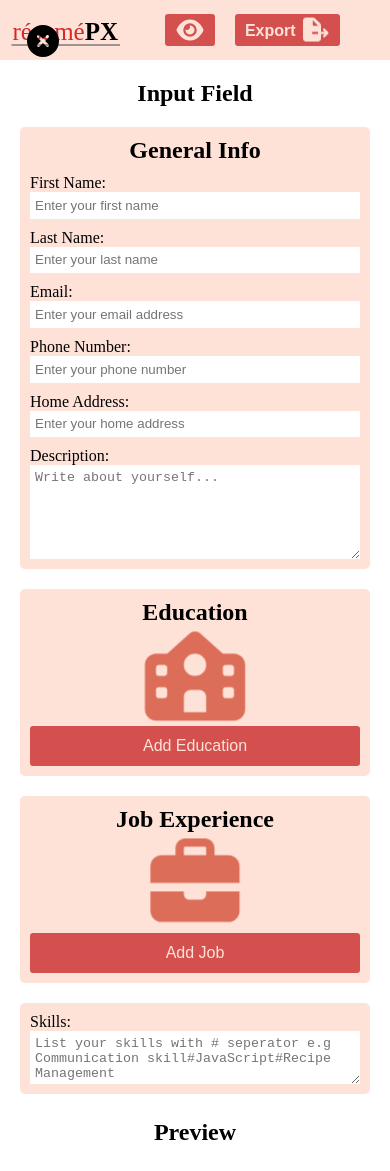
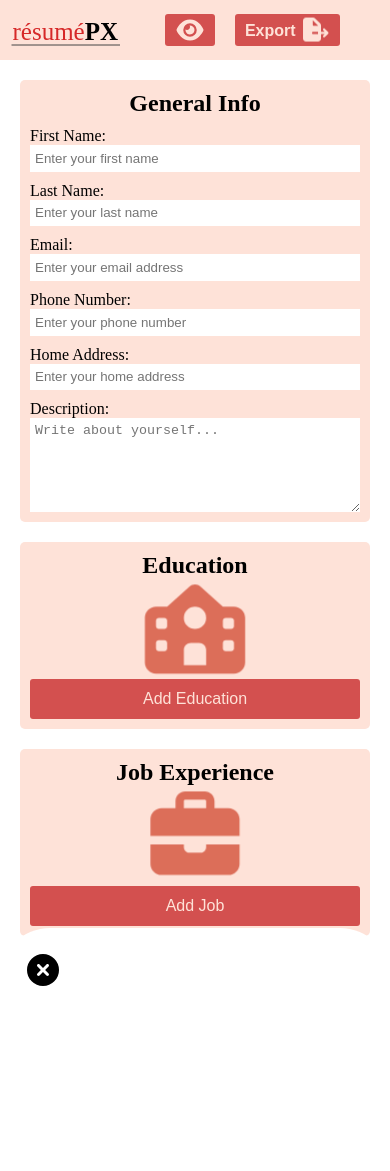
Before and after one commit to TipDevs/resumePX, a React (Vite) app: page / in a window 390 px wide. After the commit the page ends 1067 px from the top, so only its background shows below. Built offline with nearby package versions, Linux system fonts and the light colour scheme.

Commit message:
style: add new layout design for mobile and desktop version

```diff
--- a/src/styles/FormSection.css
+++ b/src/styles/FormSection.css
@@ -6,6 +6,7 @@
   align-items: center;
   flex: 1;
   flex-basis: 350px;
+  position: relative;
 }
 section#general,
 section#education,
@@ -87,3 +88,17 @@ section > #jobs_list_table > #jobs_list > ul > li > ul {
     color: #fee2d8ff;
     flex: 2.5;
 }
+
+@media(max-width: 768px) {
+  #input_field > h2 {
+    display: none;
+  }
+
+  #input_field.on_preview{
+    filter: blur(10);
+    background-color: rgba(254, 226, 216, 0.452);
+  }
+  #input_field.on_preview > * {
+    visibility: hidden;
+  }
+}
--- a/src/styles/Header.css
+++ b/src/styles/Header.css
@@ -18,6 +18,7 @@ header > h1 > span {
 header > nav {
   display: flex;
   justify-content: space-around;
+  align-items: center;
   gap: 20px;
 }
 header > nav > a {
@@ -60,3 +61,12 @@ header > nav > button {
     font-weight: bold;
     cursor: pointer;
 }
+header > nav > button#preview_button {
+  display: none;
+}
+
+@media (max-width: 768px) {
+  header > nav > button#preview_button {
+    display: block;
+  }
+}
--- a/src/styles/PreviewSection.css
+++ b/src/styles/PreviewSection.css
@@ -5,6 +5,7 @@
   flex: 3;
   gap: 20px;
   padding: 20px;
+  position: relative;
 }
 #CV {
   display: flex;
@@ -62,10 +63,36 @@
   list-style: disc;
 
 }
-
-@media(max-width: 426px) {
+#preview > #buttonClosingPreview {
+  display: none;
+}
+@media(max-width: 768px) {
+  #preview.show {
+    transform: translateY(0);
+    opacity: 1;
+    transition: transform 0.3s ease, opacity 0.3s ease;
+  }
   #preview {
     padding: 5px;
+    position: fixed;
+    z-index: 2;
+    top: calc(100vh - 90%);
+    background-color: white;
+    height: calc(100vh);
+    width: 100%;
+    border-radius: 50px 50px 0 0;
+    transform: translateY(100%);
+    opacity: 1;
+  }
+  #preview #CV {
+    scroll-behavior: smooth;
+    overflow-y: auto;
+  }
+  #preview > #buttonClosingPreview {
+    display: block;
+  }
+  #preview > h2 {
+    display: none;
   }
   #CV #generalPreview > * {
     font-size: 1rem;
```
